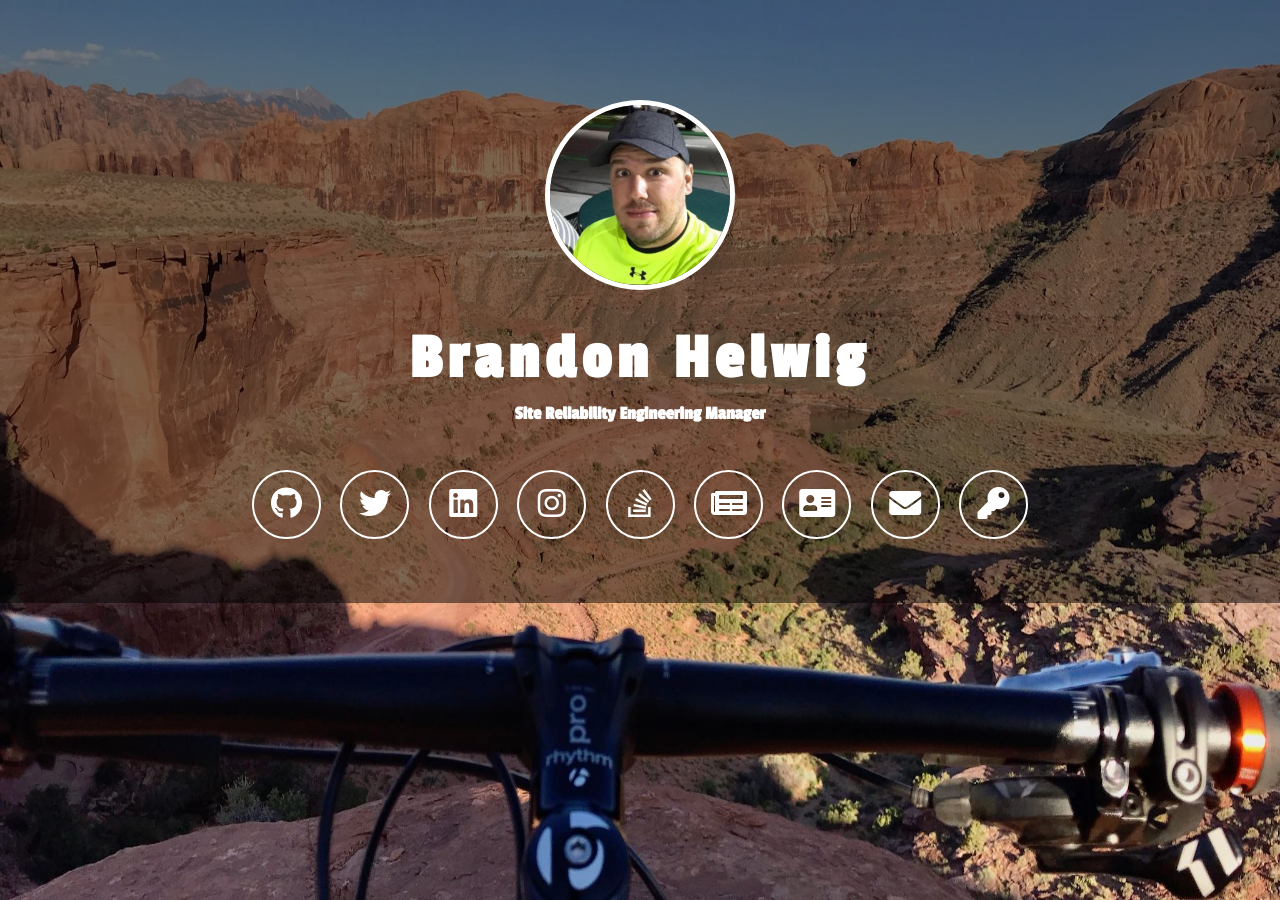
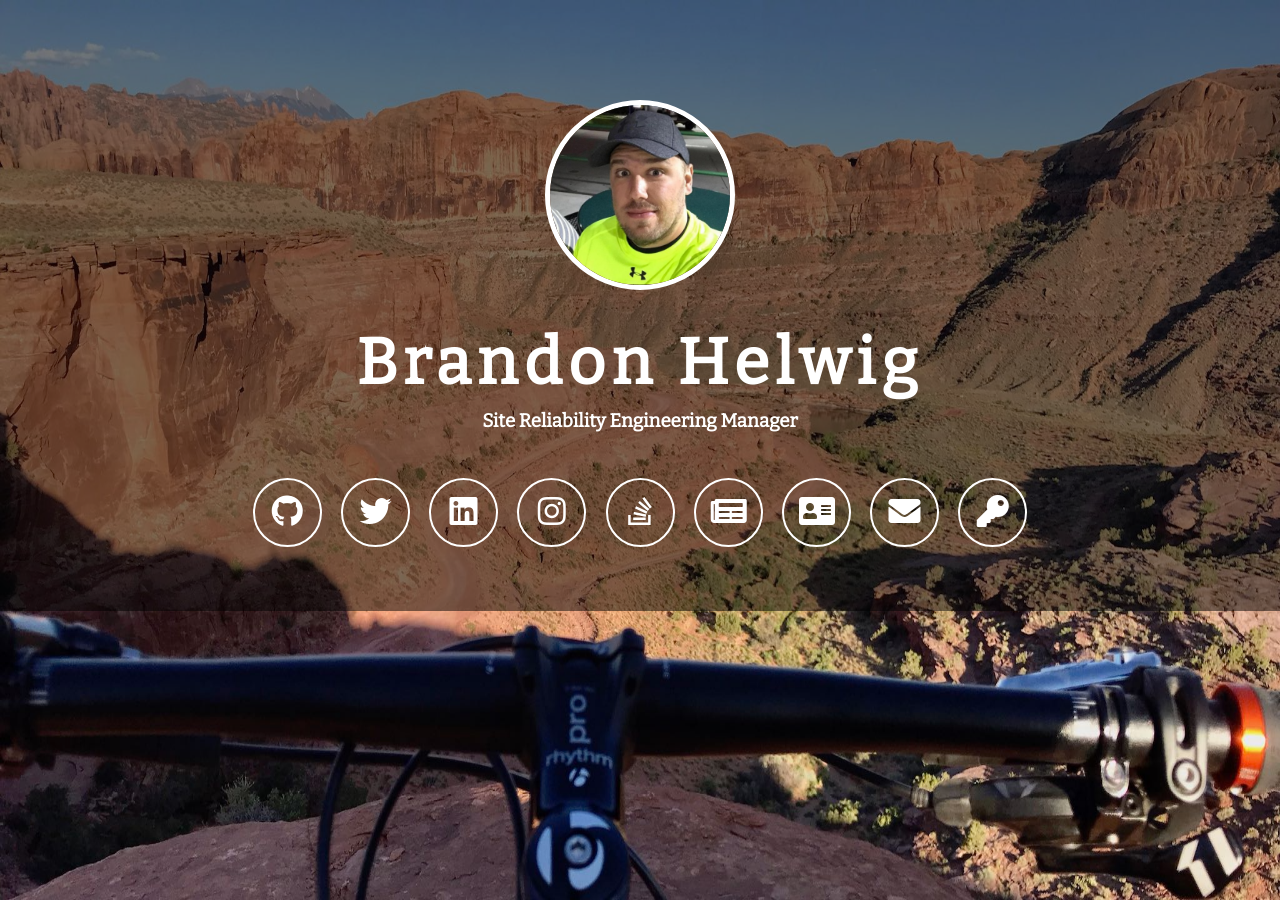
Before and after one commit to brhelwig/brandonhelwig.com, a Jekyll site: the page built from index.html, in a window 1280 px wide. Built offline with Jekyll 4.4.1, drawn with Linux system fonts in a browser that asks for light colours.

Commit message:
swing and a miss

```diff
--- a/assets/css/front.css
+++ b/assets/css/front.css
@@ -1,5 +1,5 @@
 body {
-    font-family: 'Passion One',Helvetica,Arial,sans-serif;
+    font-family: 'Bitter',serif;
     background-color: rgba(0, 0, 0, 0.9);
     position: absolute;
     top: 0;
@@ -29,7 +29,7 @@
     font-weight: bold;
     letter-spacing: 0.1em;
     font-size: 4em;
-    font-family: 'Passion One',Helvetica,Arial,sans-serif;
+    font-family: 'Bitter',serif;
     margin: -10px 0;
 }
 h3 {
--- a/index.html
+++ b/index.html
@@ -15,6 +15,7 @@
         {% endif %}
         <link rel="stylesheet" href="{{ "/assets/css/front.css" | prepend: site.baseurl }}">
         <link href="/assets/google-fonts/passion-one.css" rel="stylesheet" type='text/css'>
+        <link href="https://fonts.googleapis.com/css?family=Bitter" rel="stylesheet">
         <!-- <link href='https://fonts.googleapis.com/css?family=Open+Sans:400,700&subset=latin' rel='stylesheet' type='text/css'> -->
         <link rel="stylesheet" href="/assets/font-awesome/5.5.0/css/all.min.css">
     </head>
```
